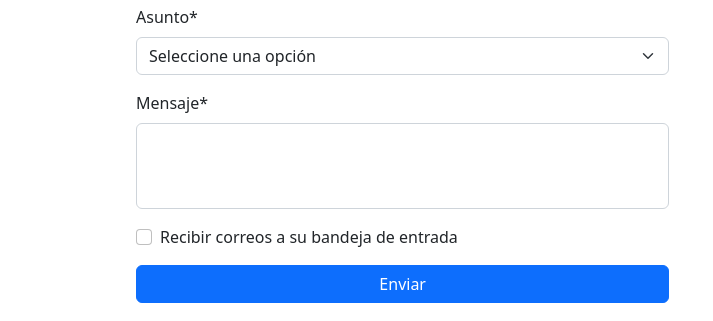
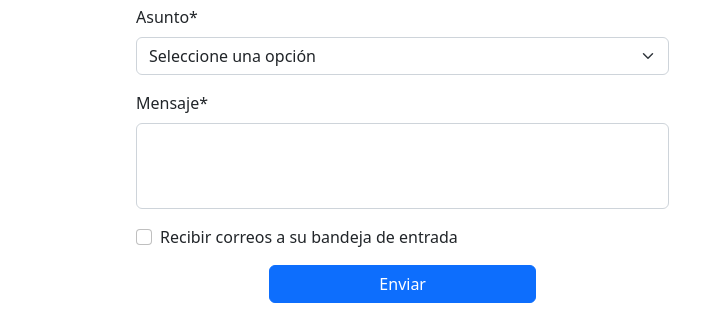
Before and after one commit to luisegtz15/Salon-Jardin-la-Finca, a plain HTML site: page pages/contacto.html in a window 1280 px wide. Shown: the part 631-952 px from the top of the page, 0-713 px from the left. Drawn offline with nearby package versions, Linux system fonts and the light colour scheme.

Commit message:
se optimizaron los botones

```diff
--- a/pages/contacto.html
+++ b/pages/contacto.html
@@ -74,8 +74,8 @@
                           Recibir correos a su bandeja de entrada
                         </label>
                     </div>
-                    <div>
-                        <button type="submit" class="btn btn-primary w-100">Enviar</button>
+                    <div class="text-center">
+                        <button type="submit" class="btn btn-primary w-50">Enviar</button>
                     </div>
                 </form>
             </div>
```
Also changed, not shown: pages/eventos.html (+1 -1 lines), pages/paquetes-y-servicios.html (+1 -1 lines).
